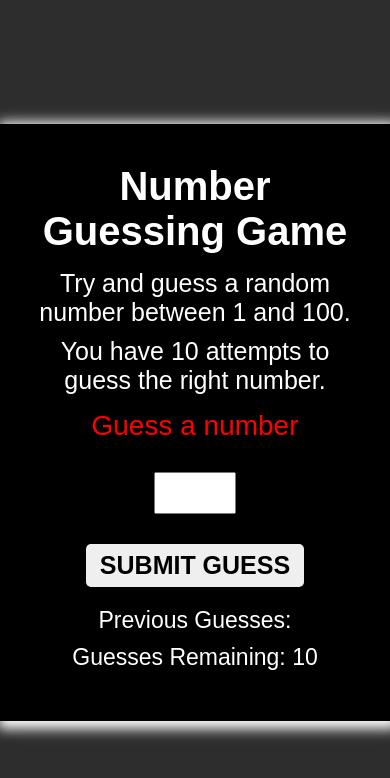
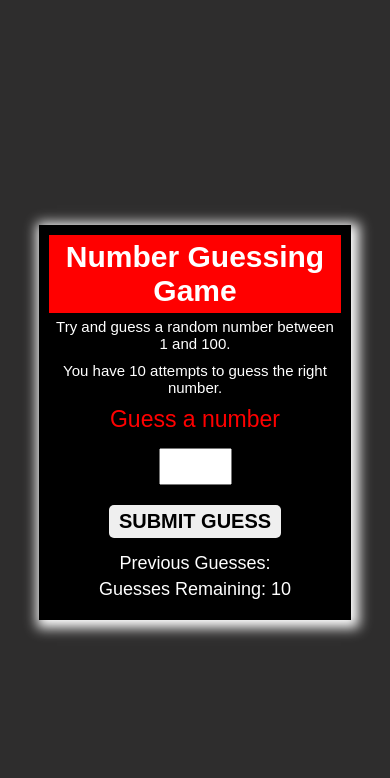
Before and after one commit to Harshh2426/Javascript-projects, a plain HTML site: page 04_guess_game/index.html in a window 390 px wide. Drawn offline with Linux system fonts and the light colour scheme.

Commit message:
adding responsiveness

```diff
--- a/04_guess_game/style.css
+++ b/04_guess_game/style.css
@@ -1,15 +1,15 @@
-*{
+* {
   margin: 0;
   padding: 0;
   box-sizing: border-box;
 }
 
-body{
+body {
   height: 100vh;
   width: 100vw;
   display: flex;
   align-items: center;
-  justify-content:center;
+  justify-content: center;
   background-color: rgb(46, 45, 45);
   color: white;
   font-family: sans-serif;
@@ -18,7 +18,7 @@ body{
   overflow: hidden;
 }
 
-.win{
+.win {
   position: absolute;
   top: 0;
   left: 0;
@@ -30,12 +30,12 @@ body{
   display: none;
 }
 
-.win img{
+.win img {
   width: 100vw;
   height: 100vh;
 }
 
-.winnerHeading{
+.winnerHeading {
   position: absolute;
   font-size: 15vw;
   color: black;
@@ -43,26 +43,24 @@ body{
   -webkit-text-stroke: 3px #fff;
   top: 50%;
   left: 50%;
-  transform: translate(-50%,-50%);
-
+  transform: translate(-50%, -50%);
 }
 
-#wrapper{
+#wrapper {
   background-color: black;
   max-width: 500px;
   padding: 30px;
   box-shadow: 3px 3px 12px 5px white;
 }
-.loser{
+.loser {
   width: 100vw;
   height: 100vh;
   background-color: red;
   display: none;
   position: absolute;
-
 }
 
-.loserHeading{
+.loserHeading {
   position: absolute;
   font-size: 10vw;
   color: black;
@@ -70,39 +68,39 @@ body{
   -webkit-text-stroke: 2px #fff;
   top: 50%;
   left: 50%;
-  transform: translate(-50%,-50%);
+  transform: translate(-50%, -50%);
 }
 
-.heading{
+.heading {
   font-size: 40px;
   padding: 10px;
+  background-color: red;
 }
 
-.smallHeading{
+.smallHeading {
   display: inline-block;
   width: 100%;
   font-size: 25px;
   padding: 5px;
 }
 
-#guessStatement{
+#guessStatement {
   font-size: 28px;
   color: rgb(255, 0, 0);
 }
 
-#guessField{
+#guessField {
   font-size: 30px;
   width: 25%;
   padding: 2px 5px;
   margin: 20px 0px;
-
 }
 
-#guessField:focus{
+#guessField:focus {
   outline: none;
 }
 
-.guessSubmit{
+.guessSubmit {
   padding: 7px 14px;
   font-size: 25px;
   font-weight: 600;
@@ -113,32 +111,92 @@ body{
   cursor: pointer;
 }
 
-.guessSubmit:hover{
+.guessSubmit:hover {
   background-color: rgb(168, 199, 225);
 }
 
-#guessLabel{
+#guessLabel {
   margin: 10px 0px;
 }
 
-#subt{
+#subt {
   margin: 10px 0px;
 }
 
-.output1{
+.output1 {
   font-size: 23px;
   margin: 10px;
 }
-.output2{
+.output2 {
   font-size: 23px;
   margin-bottom: 20px;
 }
 
-
-body.winner .win{
+body.winner .win {
   display: block;
 }
 
-body.lost .loser{
+body.lost .loser {
   display: block;
 }
+
+@media only screen and (max-width: 600px) {
+  .winnerHeading {
+    font-size: 12vw;
+    font-weight: 600;
+  }
+
+  #wrapper {
+    background-color: black;
+    max-width: 80%;
+    padding: 10px;
+  }
+
+  .loserHeading {
+    font-size: 8vw;
+
+    font-weight: 600;
+  }
+
+  .heading {
+    font-size: 30px;
+    padding: 5px;
+  }
+
+  .smallHeading {
+    font-size: 15px;
+    padding: 5px;
+  }
+
+  #guessStatement {
+    font-size: 23px;
+  }
+
+  #guessField {
+    font-size: 25px;
+    padding: 2px 5px;
+    margin: 10px 0px;
+  }
+
+  .guessSubmit {
+    padding: 5px 10px;
+    font-size: 20px;
+  }
+
+  #guessLabel {
+    margin: 5px 0px;
+  }
+
+  #subt {
+    margin: 10px 0px;
+  }
+
+  .output1 {
+    font-size: 18px;
+    margin: 5px;
+  }
+  .output2 {
+    font-size: 18px;
+    margin-bottom: 10px;
+  }
+}
```
